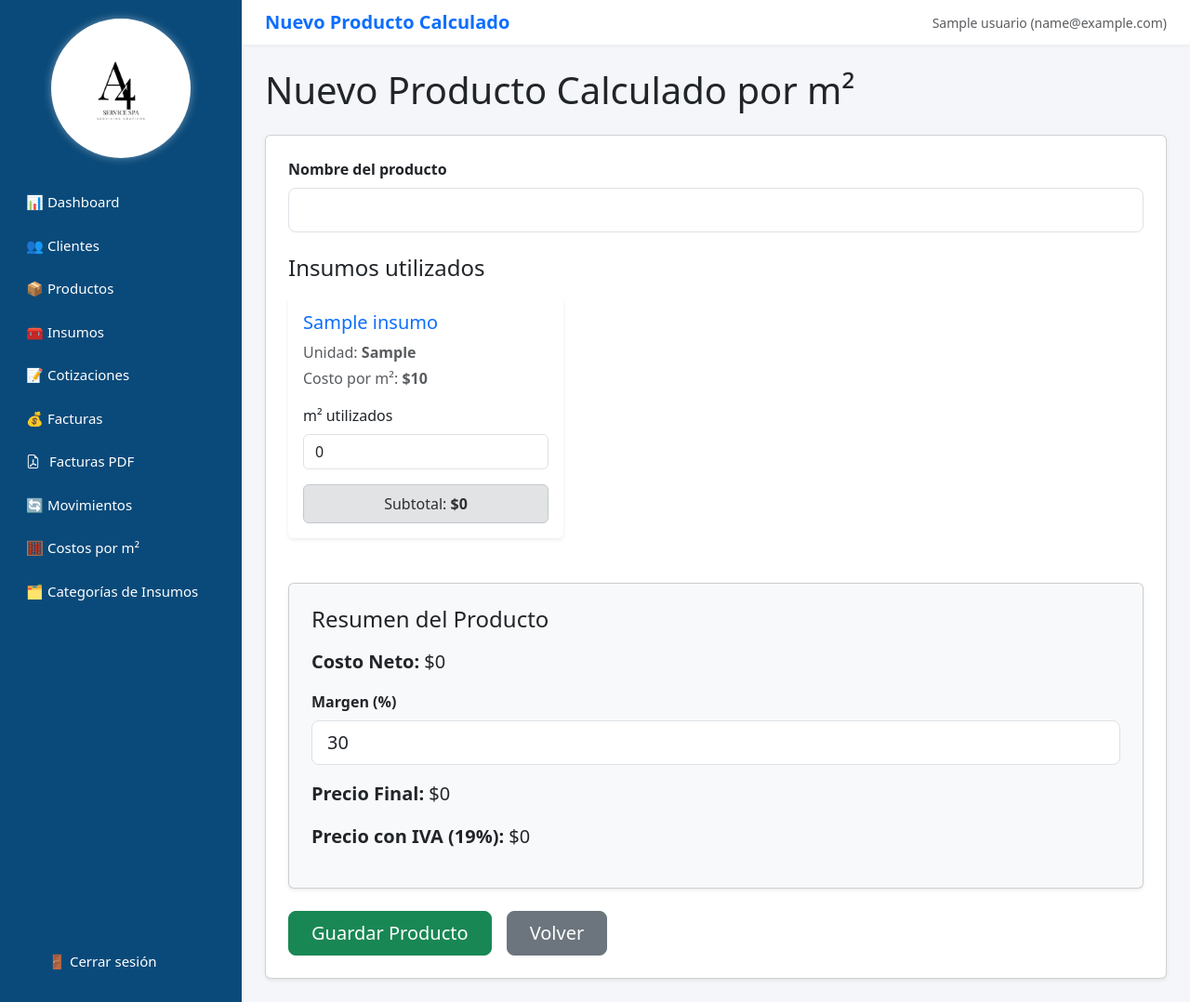
After one commit to A4servicespa/A4SERVICE, a Flask app: page /costos/producto/nuevo in a window 1280 px wide. The commit adds this page. Shown: the whole page at 93% size. Run offline with Flask 3, Linux system fonts and the light colour scheme; a user stored in the database is signed in; tables that the repository leaves empty hold one stand-in row (values such as "Sample post").

Commit message:
Agregado módulo moderno de Producto Calculado por m²

```diff
--- a/a4service/routes/costos.py
+++ b/a4service/routes/costos.py
@@ -1,6 +1,9 @@
 from flask import Blueprint, render_template, request, redirect, url_for, flash, make_response
 from flask_login import login_required
-from a4service.models import db, Insumo, Calculo, CalculoItem, CategoriaInsumo
+from a4service.models import (
+    db, Insumo, Calculo, CalculoItem, CategoriaInsumo,
+    ProductoCalculado, ProductoCalculadoItem
+)
 from datetime import datetime
 from weasyprint import HTML
 
@@ -14,11 +17,12 @@ costos_bp = Blueprint("costos", __name__, url_prefix="/costos")
 @login_required
 def lista():
     calculos = Calculo.query.order_by(Calculo.id.desc()).all()
-    return render_template("costos/lista.html", calculos=calculos)
+    productos = ProductoCalculado.query.order_by(ProductoCalculado.id.desc()).all()
+    return render_template("costos/lista.html", calculos=calculos, productos=productos)
 
 
 # ============================
-# NUEVO CÁLCULO
+# NUEVO CÁLCULO (EXISTENTE)
 # ============================
 @costos_bp.route("/nuevo", methods=["GET", "POST"])
 @login_required
@@ -80,6 +84,69 @@ def nuevo():
 
 
 # ============================
+# NUEVO PRODUCTO CALCULADO POR M²
+# ============================
+@costos_bp.route("/producto/nuevo", methods=["GET", "POST"])
+@login_required
+def producto_nuevo():
+    insumos = Insumo.query.order_by(Insumo.nombre.asc()).all()
+
+    if request.method == "POST":
+        nombre = request.form["nombre"]
+        margen = float(request.form["margen"])
+
+        costo_neto = 0
+        items = []
+
+        for insumo in insumos:
+            campo = f"m2_{insumo.id}"
+            cantidad_str = request.form.get(campo, "0")
+
+            try:
+                cantidad_m2 = float(cantidad_str) if cantidad_str else 0
+            except ValueError:
+                cantidad_m2 = 0
+
+            if cantidad_m2 > 0:
+                costo_total = cantidad_m2 * insumo.costo_unitario
+                costo_neto += costo_total
+
+                items.append(
+                    ProductoCalculadoItem(
+                        insumo_id=insumo.id,
+                        cantidad_m2=cantidad_m2,
+                        costo_total=costo_total
+                    )
+                )
+
+        precio_final = costo_neto * (1 + margen / 100)
+        precio_con_iva = precio_final * 1.19
+
+        producto = ProductoCalculado(
+            nombre=nombre,
+            costo_neto=costo_neto,
+            margen=margen,
+            precio_final=precio_final,
+            precio_con_iva=precio_con_iva,
+            fecha=datetime.utcnow()
+        )
+
+        db.session.add(producto)
+        db.session.flush()
+
+        for item in items:
+            item.producto_id = producto.id
+            db.session.add(item)
+
+        db.session.commit()
+
+        flash("Producto calculado guardado correctamente", "success")
+        return redirect(url_for("costos.lista"))
+
+    return render_template("costos/producto_nuevo.html", insumos=insumos)
+
+
+# ============================
 # ELIMINAR CÁLCULO
 # ============================
 @costos_bp.route("/eliminar/<int:id>")
@@ -89,6 +156,19 @@ def eliminar(id):
     db.session.delete(calc)
     db.session.commit()
     flash("Cálculo eliminado correctamente", "success")
+    return redirect(url_for("costos.lista"))
+
+
+# ============================
+# ELIMINAR PRODUCTO CALCULADO
+# ============================
+@costos_bp.route("/producto/eliminar/<int:id>")
+@login_required
+def producto_eliminar(id):
+    prod = ProductoCalculado.query.get_or_404(id)
+    db.session.delete(prod)
+    db.session.commit()
+    flash("Producto calculado eliminado correctamente", "success")
     return redirect(url_for("costos.lista"))
 
 
--- /dev/null
+++ b/a4service/templates/costos/producto_nuevo.html
@@ -0,0 +1,125 @@
+{% extends "base.html" %}
+
+{% block title %}Nuevo Producto Calculado{% endblock %}
+
+{% block content %}
+
+<h1 class="mb-4">Nuevo Producto Calculado por m²</h1>
+
+<div class="card shadow-sm p-4">
+
+    <form method="POST">
+
+        <!-- ============================
+             NOMBRE DEL PRODUCTO
+        ============================= -->
+        <div class="mb-4">
+            <label class="form-label fw-bold">Nombre del producto</label>
+            <input type="text" name="nombre" class="form-control form-control-lg" required>
+        </div>
+
+        <!-- ============================
+             INSUMOS EN TARJETAS
+        ============================= -->
+        <h4 class="mt-4 mb-3">Insumos utilizados</h4>
+
+        <div class="row g-3">
+            {% for insumo in insumos %}
+            <div class="col-md-4">
+                <div class="card border-0 shadow-sm h-100 insumo-card">
+                    <div class="card-body">
+
+                        <h5 class="card-title text-primary">{{ insumo.nombre }}</h5>
+
+                        <p class="text-muted mb-1">
+                            Unidad: <strong>{{ insumo.unidad }}</strong>
+                        </p>
+
+                        <p class="text-muted mb-3">
+                            Costo por m²: <strong>${{ "%.0f"|format(insumo.costo_unitario) }}</strong>
+                        </p>
+
+                        <label class="form-label">m² utilizados</label>
+                        <input type="number" step="0.01" min="0"
+                               name="m2_{{ insumo.id }}"
+                               class="form-control cantidad-m2"
+                               data-costo="{{ insumo.costo_unitario }}"
+                               value="0">
+
+                        <div class="mt-3 alert alert-secondary py-2 mb-0 text-center">
+                            Subtotal: <strong>$<span class="subtotal">0</span></strong>
+                        </div>
+
+                    </div>
+                </div>
+            </div>
+            {% endfor %}
+        </div>
+
+        <!-- ============================
+             RESUMEN DEL CÁLCULO
+        ============================= -->
+        <div class="card bg-light mt-5 p-4 shadow-sm">
+            <h4 class="mb-3">Resumen del Producto</h4>
+
+            <p class="fs-5">
+                <strong>Costo Neto:</strong> $<span id="costo_neto">0</span>
+            </p>
+
+            <div class="mb-3">
+                <label class="form-label fw-bold">Margen (%)</label>
+                <input type="number" name="margen" id="margen" class="form-control form-control-lg" value="30">
+            </div>
+
+            <p class="fs-5">
+                <strong>Precio Final:</strong> $<span id="precio_final">0</span>
+            </p>
+
+            <p class="fs-5">
+                <strong>Precio con IVA (19%):</strong> $<span id="precio_iva">0</span>
+            </p>
+        </div>
+
+        <!-- ============================
+             BOTONES
+        ============================= -->
+        <div class="mt-4 d-flex gap-3">
+            <button class="btn btn-success btn-lg px-4">Guardar Producto</button>
+            <a href="{{ url_for('costos.lista') }}" class="btn btn-secondary btn-lg px-4">Volver</a>
+        </div>
+
+    </form>
+
+</div>
+
+
+<!-- ============================
+     SCRIPT DE CÁLCULO DINÁMICO
+============================= -->
+<script>
+document.addEventListener("input", function() {
+
+    let costoNeto = 0;
+
+    document.querySelectorAll(".cantidad-m2").forEach(function(input) {
+        const costo = parseFloat(input.dataset.costo);
+        const cantidad = parseFloat(input.value) || 0;
+
+        const subtotal = costo * cantidad;
+        input.closest(".insumo-card").querySelector(".subtotal").innerText = subtotal.toFixed(0);
+
+        costoNeto += subtotal;
+    });
+
+    document.getElementById("costo_neto").innerText = costoNeto.toFixed(0);
+
+    const margen = parseFloat(document.getElementById("margen").value) || 0;
+    const precioFinal = costoNeto * (1 + margen / 100);
+    const precioIVA = precioFinal * 1.19;
+
+    document.getElementById("precio_final").innerText = precioFinal.toFixed(0);
+    document.getElementById("precio_iva").innerText = precioIVA.toFixed(0);
+});
+</script>
+
+{% endblock %}
```
Also changed, not shown: a4service/models.py (+40 -0 lines), a4service/templates/costos/lista.html (+63 -7 lines).
